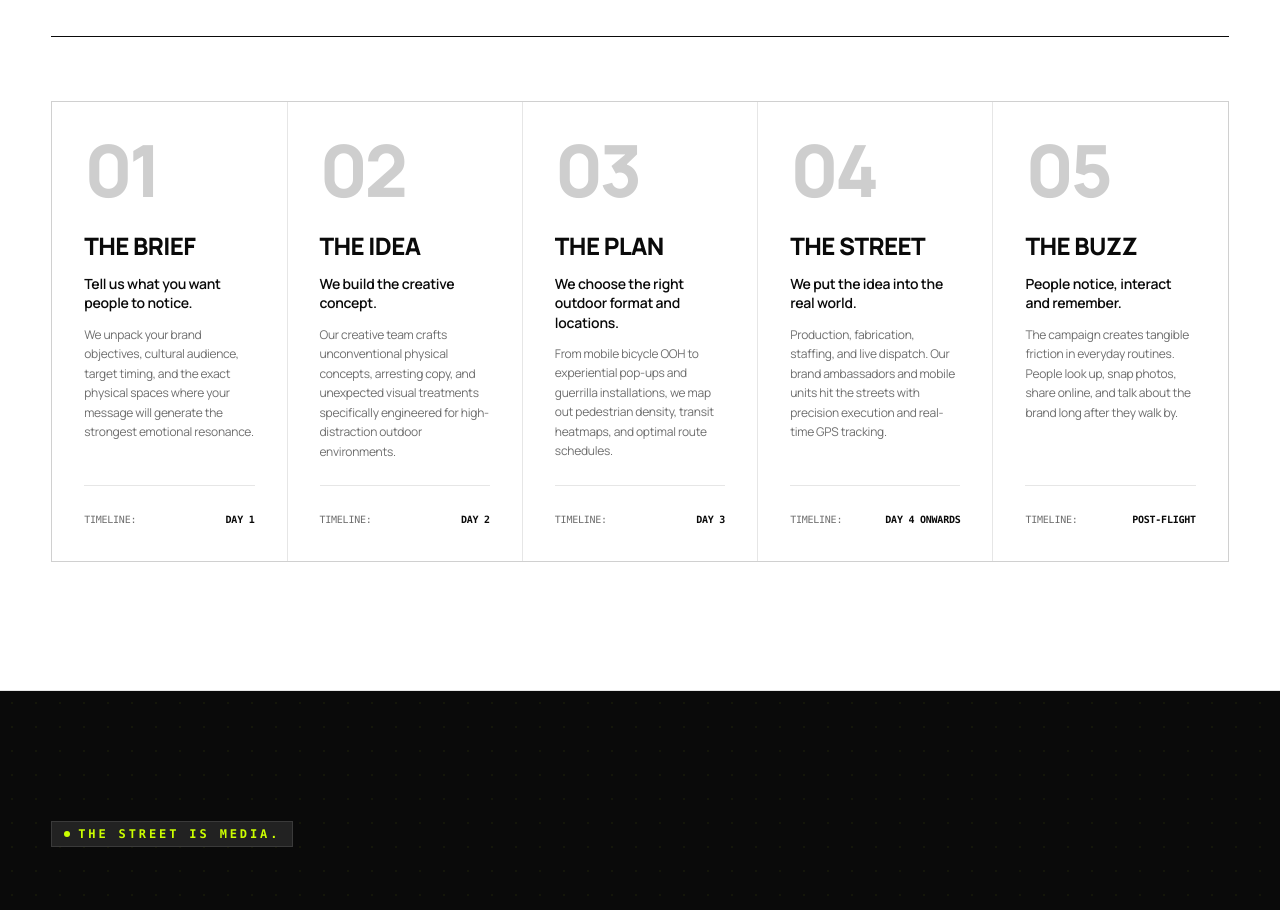
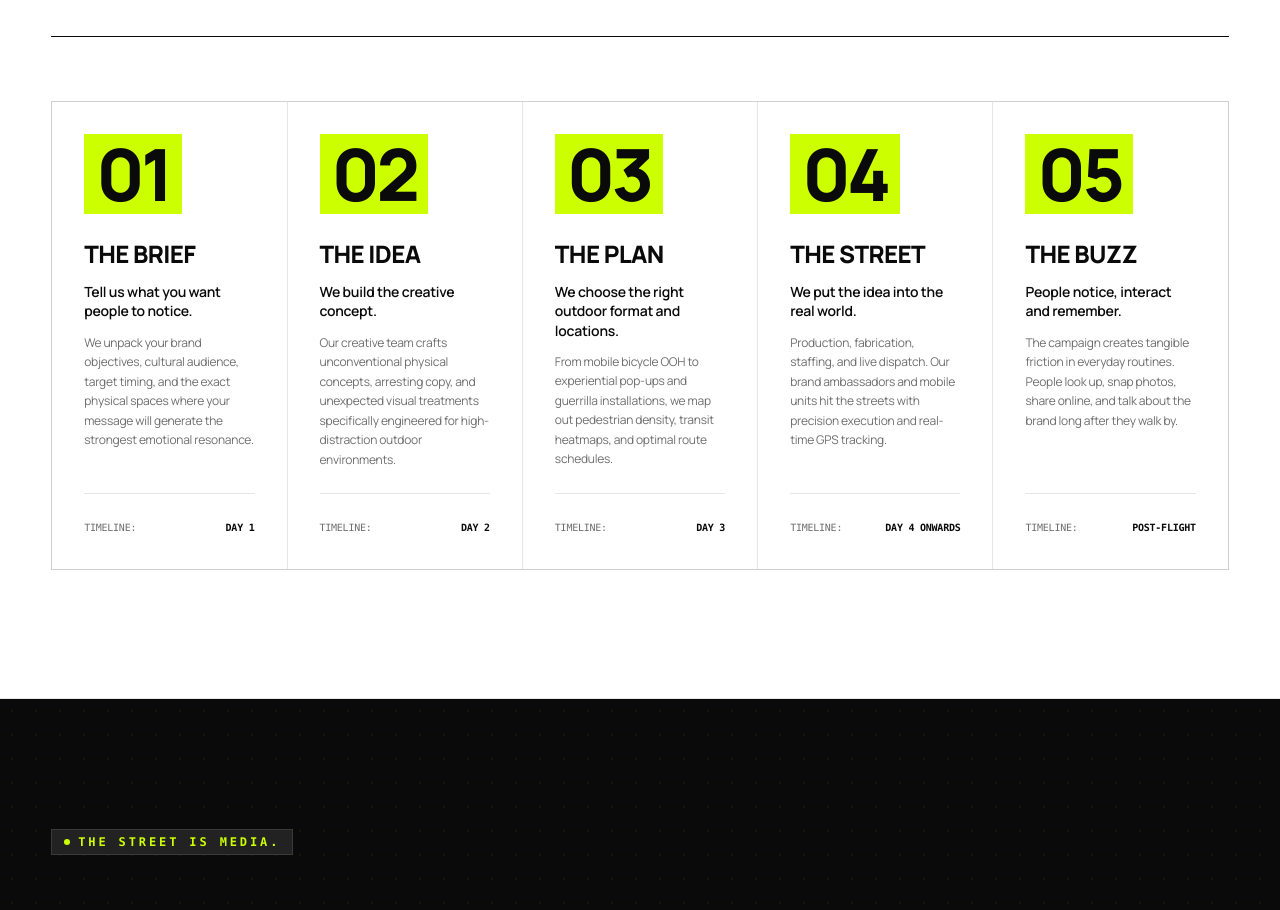
Before and after one commit to mohammad-ruhullah/streetbuzz, a React (Vite) app in the folder web/: page / in a window 1280 px wide. Shown: the part 960-1870 px from the top of the page. Built offline with nearby package versions, Linux system fonts and the light colour scheme.

Commit message:
style(web): accent process step numbers with lime chip

```diff
--- a/web/src/App.tsx
+++ b/web/src/App.tsx
@@ -465,7 +465,7 @@ export default function App() {
                 className="group flex flex-col justify-between min-h-[300px] p-6 sm:p-8 bg-canvas hover:bg-paper-2 transition-colors"
               >
                 <div>
-                  <span className="block font-black text-5xl sm:text-6xl lg:text-7xl tracking-tighter text-ink/20 group-hover:text-ink transition-colors mb-6">
+                  <span className="block w-fit font-black text-5xl sm:text-6xl lg:text-7xl tracking-tighter bg-lime text-ink px-3 py-1 mb-6 transition-colors group-hover:bg-ink group-hover:text-lime">
                     {step.number}
                   </span>
 
```
